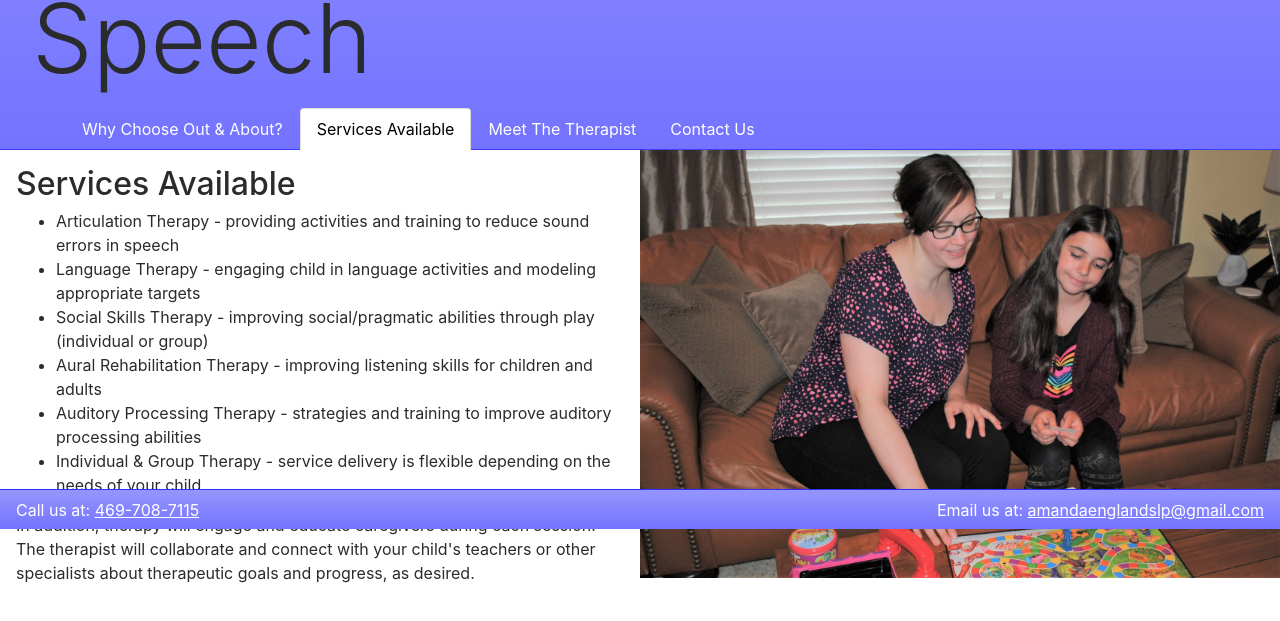
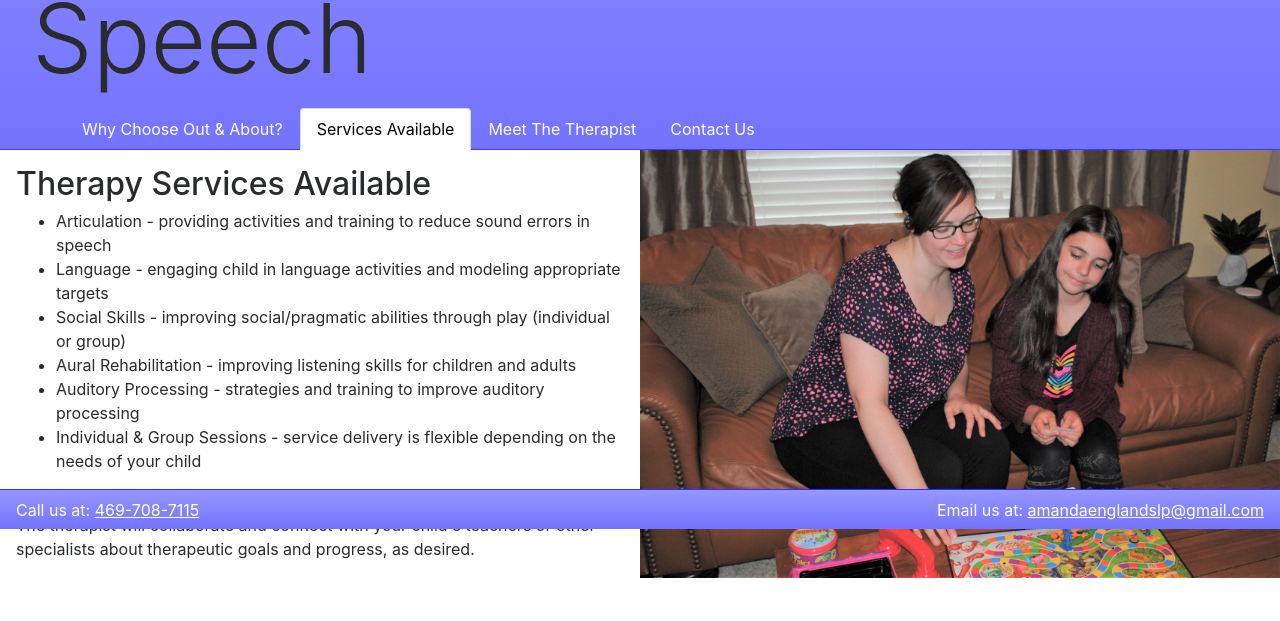
Before and after one commit to stephenengland/amanda-therapy-website, a website: page www/index.html in a window 1280 px wide. Both pictures are taken after a click on the tab "Services Available". Shown: the part 271-892 px from the top of the page. Drawn offline with nearby package versions, Linux system fonts and the light colour scheme; a script that the page names is missing.

Commit message:
Update index.html
Amanda edited text

```diff
--- a/www/index.html
+++ b/www/index.html
@@ -158,7 +158,7 @@
                 <div class="col-xs-12 col-lg-6 tab-content-panel">
                   <h2>Why Choose Out &amp; About?</h2>
                   <p class="lead">
-                    Out &amp; About Speech Therapy services are provided in your own home or in another designated location in the community such as a local park or playground. This approach may be beneficial for several reasons:
+                    Out &amp; About Speech Therapy services are provided in your home or in another designated location in the community such as a local park or playground. This approach may be beneficial for several reasons:
                   </p>
                   <ul>
                     <li>
@@ -180,14 +180,14 @@
             <div role="tabpanel" class="tab-pane fade" id="services">
               <div class="row">
                 <div class="col-xs-12 col-lg-6 tab-content-panel">
-                  <h2>Services Available</h2>
+                  <h2>Therapy Services Available</h2>
                   <ul>
-                    <li>Articulation Therapy - providing activities and training to reduce sound errors in speech</li>
-                    <li>Language Therapy - engaging child in language activities and modeling appropriate targets</li>
-                    <li>Social Skills Therapy - improving social/pragmatic abilities through play (individual or group)</li>
-                    <li>Aural Rehabilitation Therapy - improving listening skills for children and adults</li>
-                    <li>Auditory Processing Therapy - strategies and training to improve auditory processing abilities</li>
-                    <li>Individual &amp; Group Therapy - service delivery is flexible depending on the needs of your child</li>
+                    <li>Articulation - providing activities and training to reduce sound errors in speech</li>
+                    <li>Language - engaging child in language activities and modeling appropriate targets</li>
+                    <li>Social Skills - improving social/pragmatic abilities through play (individual or group)</li>
+                    <li>Aural Rehabilitation - improving listening skills for children and adults</li>
+                    <li>Auditory Processing - strategies and training to improve auditory processing</li>
+                    <li>Individual &amp; Group Sessions - service delivery is flexible depending on the needs of your child</li>
                   </ul>
                   <p>
                     In addition, therapy will engage and educate caregivers during each session. The therapist will collaborate and connect with your child&apos;s teachers or other specialists about therapeutic goals and progress, as desired.
@@ -203,7 +203,7 @@
                 <div class="col-xs-12 col-lg-6 tab-content-panel">
                   <h2>Meet The Therapist</h2>
                   <p>
-                    Amanda England has experience serving preschool and school-age clients, between 1 and 18 years of age. She served as a Speech-Language Pathologist for Plano Independent School District for two years, and in a private practice located in Dallas for two years. Amanda opened her own practice in order to provide a unique solution for parents and families to receive high-quality services in their own homes. She is committed to this therapy model, as it allows the child and caregivers to engage in sessions and readily carry over therapy techniques at home.
+                    Amanda England has experience serving preschool and school-age clients, between one and eighteen years of age. She served as a Speech-Language Pathologist for Plano Independent School District for two years, and in a private practice located in Dallas for two years. Amanda opened her own practice in order to provide a unique solution for parents and families to receive high-quality services in their own homes. She is committed to this therapy model, as it allows the child and caregivers to engage in sessions and readily carry over therapy techniques at home.
                   </p>
                   <p>
                     Amanda graduated from UT Dallas with a Bachelor of Science in Speech-Language Pathology and Audiology. On completing her undergraduate education she received the Dean&apos;s Award for Excellence and was granted Magna Cum Laude honors. She returned to UT Dallas for her Master of Science in Communication Disorders, graduating with a 4.0 GPA.
```
